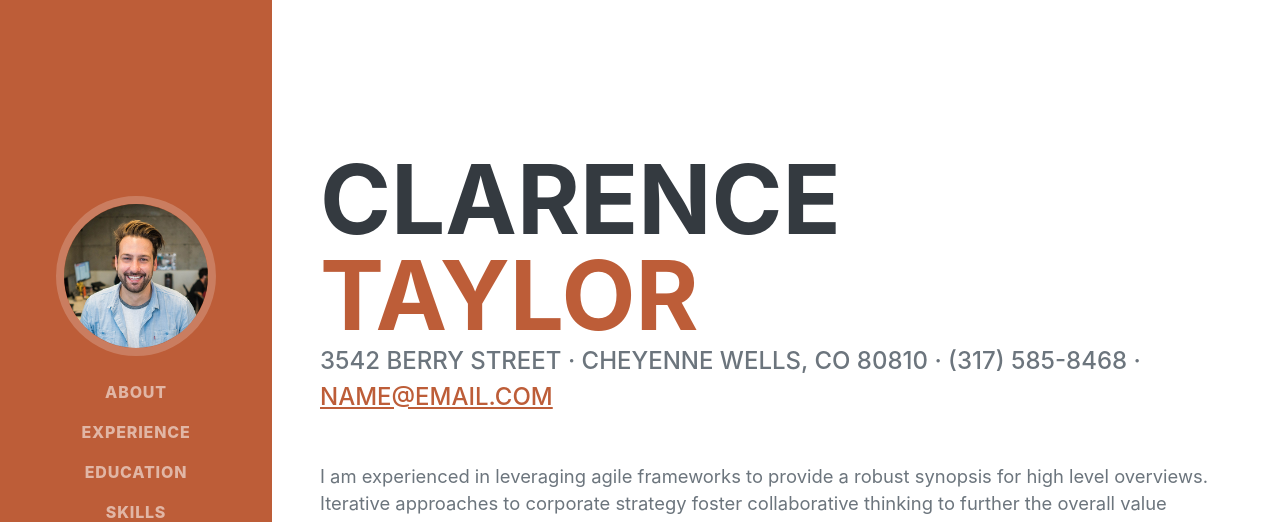
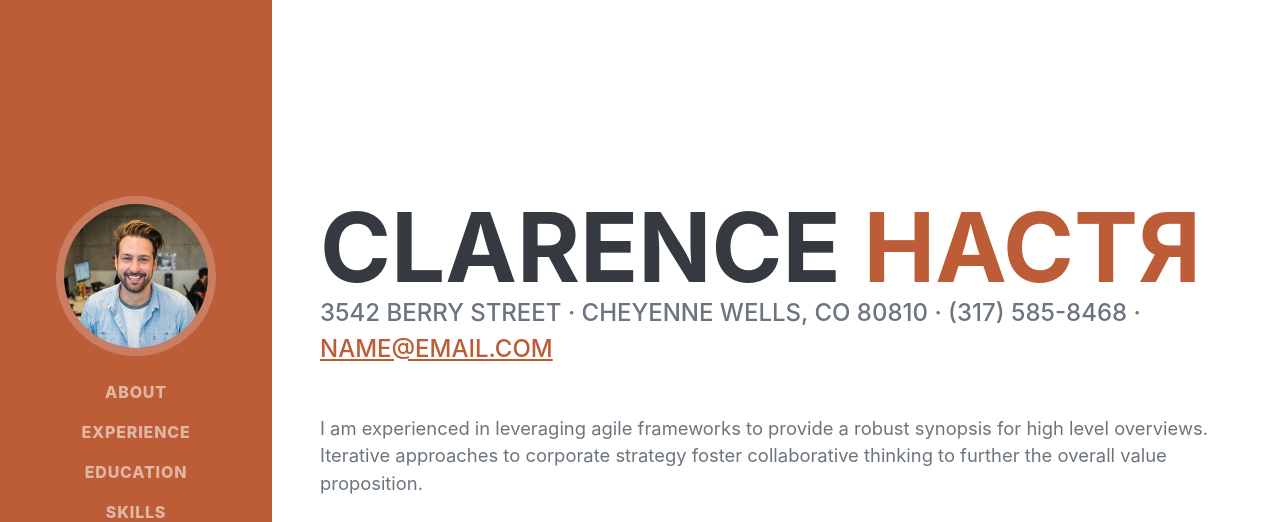
Before and after one commit to minskin0908/rezume, a plain HTML site: page index.html in a window 1280 px wide. Shown: the top 522 px of the page. Drawn offline with nearby package versions, Linux system fonts and the light colour scheme; a web font is replaced by a local one.

Commit message:
Update index.html

```diff
--- a/index.html
+++ b/index.html
@@ -41,7 +41,7 @@
                 <div class="resume-section-content">
                     <h1 class="mb-0">
                         Clarence
-                        <span class="text-primary">Taylor</span>
+                        <span class="text-primary">настя</span>
                     </h1>
                     <div class="subheading mb-5">
                         3542 Berry Street · Cheyenne Wells, CO 80810 · (317) 585-8468 ·
```
